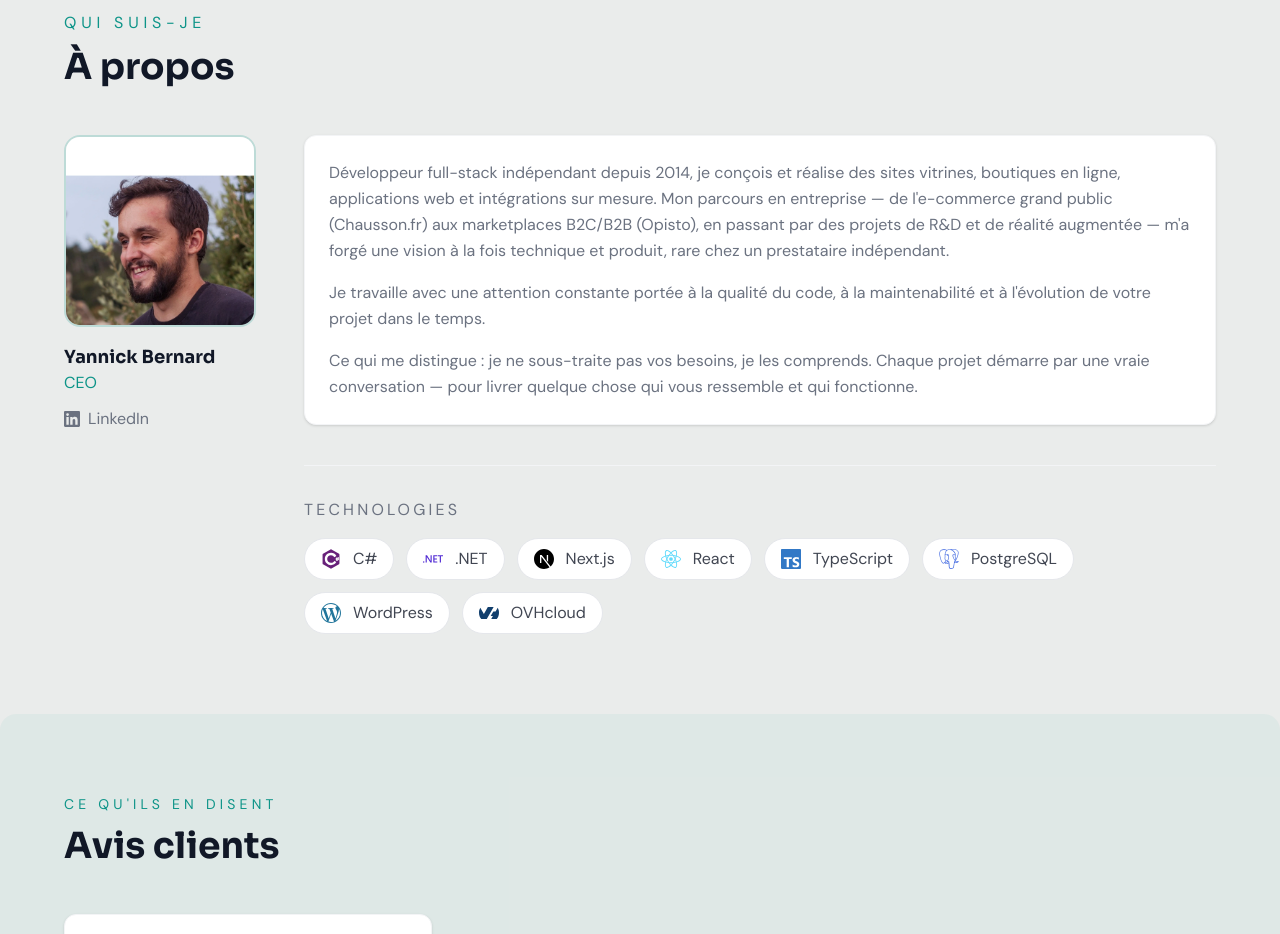
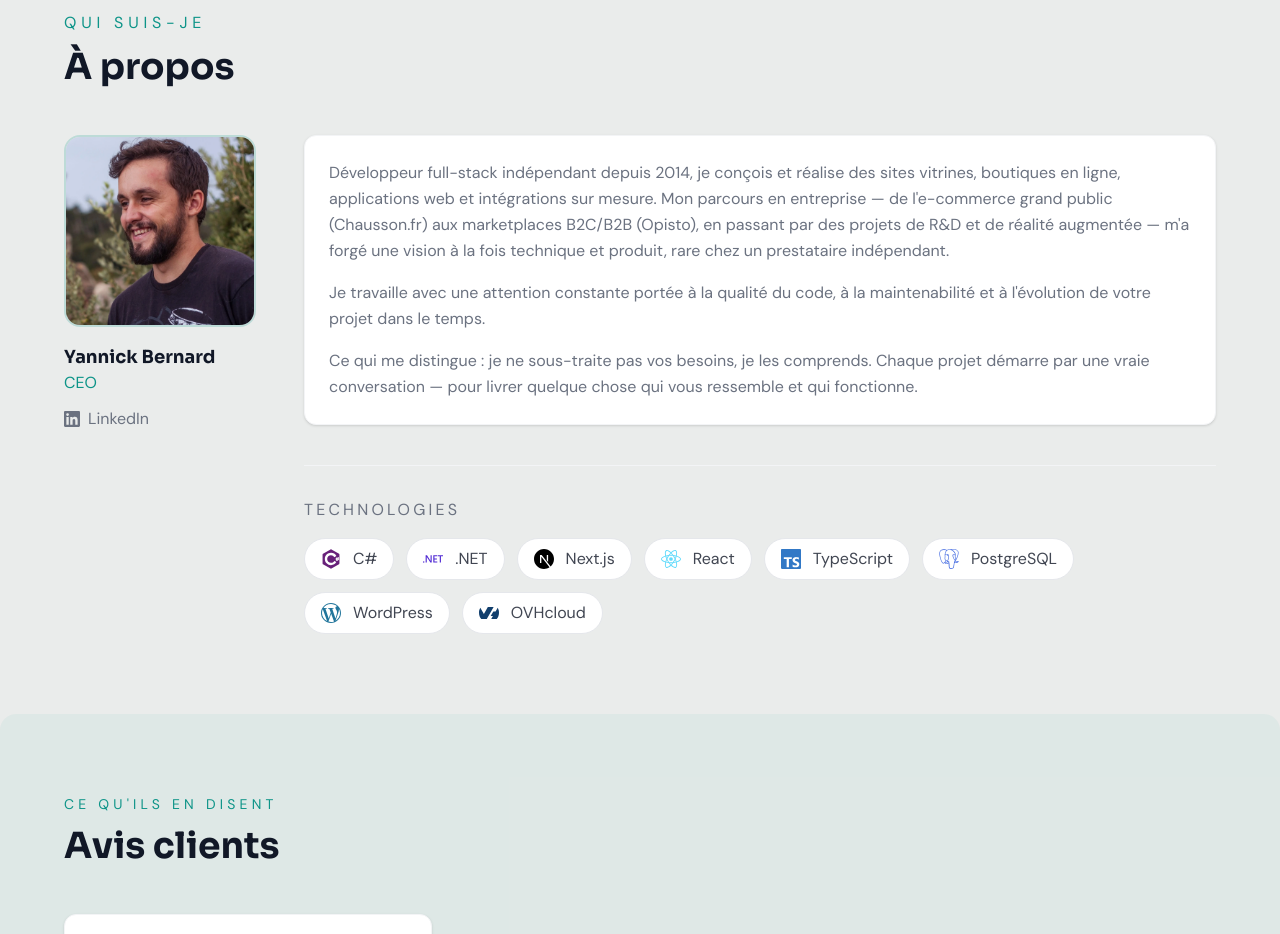
Before and after one commit to Zethzer/site-valdence-digital, a Next.js app: page / in a window 1280 px wide. Shown: the part 2780-3714 px from the top of the page. Built offline with nearby package versions, Linux system fonts and the light colour scheme; no server answers.

Commit message:
feat: Update About section profile image
Replaces the profile image asset and removes the `object-top` class. This allows the updated image to be naturally centered within its container for optimal framing and visual balance.

```diff
--- a/src/components/sections/About.tsx
+++ b/src/components/sections/About.tsx
@@ -53,7 +53,7 @@ export default function About() {
               alt="Yannick Bernard"
               width={192}
               height={192}
-              className="object-cover object-top w-full h-full"
+              className="object-cover w-full h-full"
             />
           </div>
           <p className="font-sora font-bold text-foreground text-lg mt-4">Yannick Bernard</p>
```
Also changed, not shown: public/photo_yb.webp.
